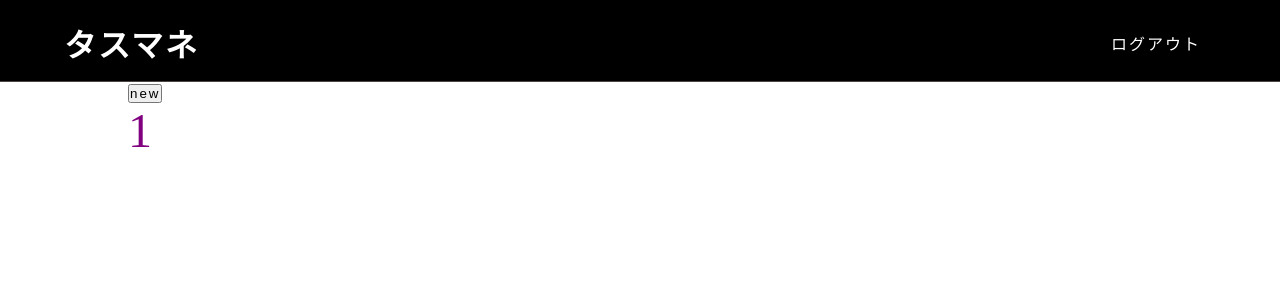
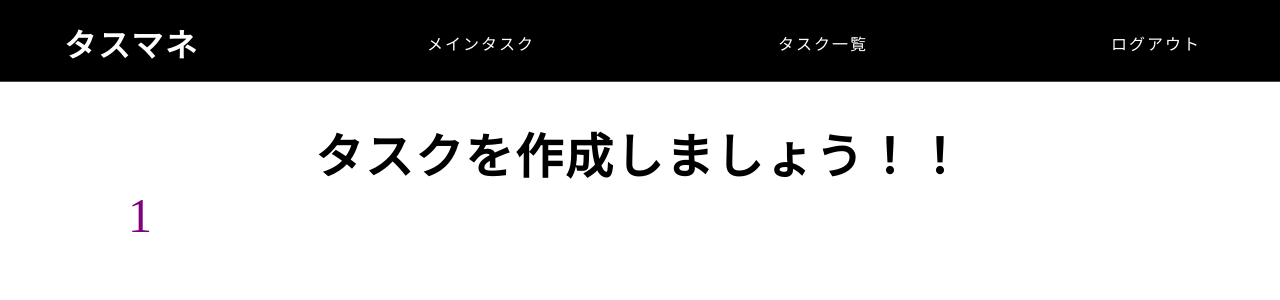
Before and after one commit to Kanata0204/task_app, a Django app: page /task_list/ in a window 1280 px wide. Shown: the top 300 px of the page. Run offline with Django 3.2, Linux system fonts and the light colour scheme; the visitor is signed in with stand-in values (Sample User, id 1); data that the repository does not hold is empty; style sheets or scripts are compiled from the project's sources.

Commit message:
modify _base, _navbar, index_css and html

```diff
--- a/static/css/_base.css
+++ b/static/css/_base.css
@@ -6,7 +6,8 @@
 }
 
 h2 {
-  font-size: 3rem;
+  font-size: 48px;
+  text-align: center;
 }
 
 li {
--- a/static/css/_navbar.css
+++ b/static/css/_navbar.css
@@ -14,6 +14,10 @@
   color: white;
 }
 
+header .btn {
+  height: 100%;
+}
+
 header #login-btn {
   margin-right: 20px;
   background-color: #f11f1f;
--- a/static/css/index.css
+++ b/static/css/index.css
@@ -11,7 +11,6 @@
 
 #content #index_title {
   padding: 8% 0;
-  text-align: center;
 }
 
 #content #index_main .main_block {
--- a/static/scss/_base.scss
+++ b/static/scss/_base.scss
@@ -12,7 +12,8 @@
 }
 
 h2 {
-    font-size: 3rem;
+    font-size: 48px;
+    text-align: center;
 }
 
 li {
--- a/static/scss/_navbar.scss
+++ b/static/scss/_navbar.scss
@@ -13,6 +13,10 @@
         color: white;
     }
 
+    & .btn{
+        height: 100%;
+    }
+
     & #login-btn{
         margin-right: 20px;
         background-color: rgb(241, 31, 31);
--- a/taskapp/templates/_base.html
+++ b/taskapp/templates/_base.html
@@ -18,6 +18,8 @@
     {% endblock  %}
 
     <div id="content">
+        {% block title %}{% endblock %}
+
         {% if messages %}
             <ul>
                 {% for message in messages %}
--- a/taskapp/templates/_navbar.html
+++ b/taskapp/templates/_navbar.html
@@ -8,6 +8,8 @@
     <h1><a href="/" id="main-title">タスマネ</a></h1>
 
     {% if user.is_authenticated %}
+        <a href="#" class="btn">メインタスク</a>
+        <a href="{% url 'list' %}" class="btn">タスク一覧</a>
         <a href="{% url 'logout' %}" class="btn">ログアウト</a>
     {% elif not "logout" in request.path %}
         <a href="{% url 'login' %}?next={% if '/' in request.path %}/task_list{% else %}{{ request.path }}{% endif %}" class="btn" id="login-btn">ログイン</a>
--- a/taskapp/templates/taskapp/task_list.html
+++ b/taskapp/templates/taskapp/task_list.html
@@ -5,12 +5,10 @@
     <link rel="stylesheet" href="{% static 'css/taskapp/task_list.css' %}">
 {% endblock %}
 
-{% block title %}タスクリスト{% endblock %}
-
 {% block container %}
 
     {% if user.is_authenticated %}
-        <a href="{% url 'create' %}"><button>new</button></a>
+        <a class="btn" id="create_btn" href="{% url 'create' %}">新規作成</a>
     {% endif %}
 
     {% for task in tasks %}
@@ -18,8 +16,11 @@
         <a href="{% url 'detail' task.pk %}">{{ task.title }}</a></br>
             <p>{{ task.time_limit }}</p>
         </div>
+    {% empty %}
+        <h2>タスクを作成しましょう！！</h2>
     {% endfor %}
 
+    {% comment %} ↓pagenation実装↓ {% endcomment %}
     <nav class="page_navigation">
         <ul style="display: flex;">
 
--- a/taskproject/settings.py
+++ b/taskproject/settings.py
@@ -23,6 +23,7 @@
 
 
 # SECURITY WARNING: don't run with debug turned on in production!
+# falseで本番用になる。
 DEBUG = True
 
 ALLOWED_HOSTS = []
```
Also changed, not shown: static/scss/index.scss (+0 -8 lines).
